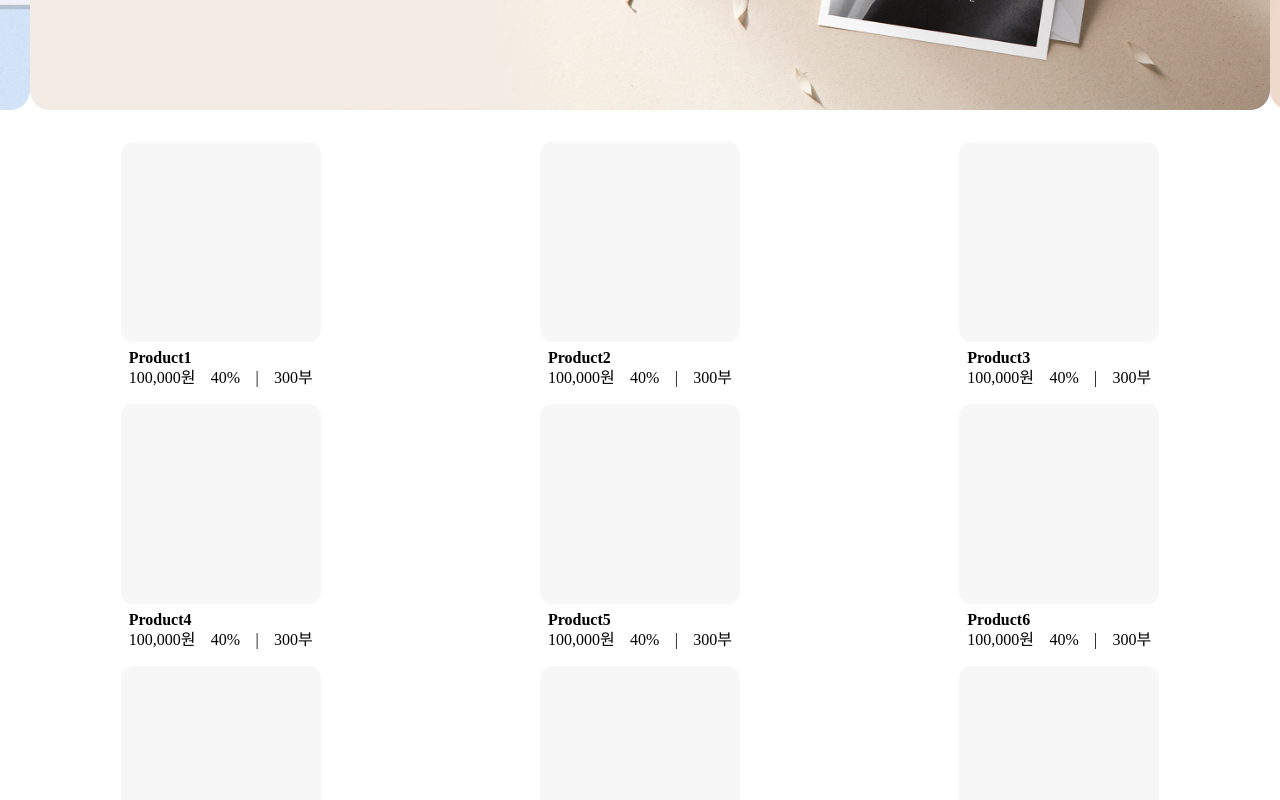
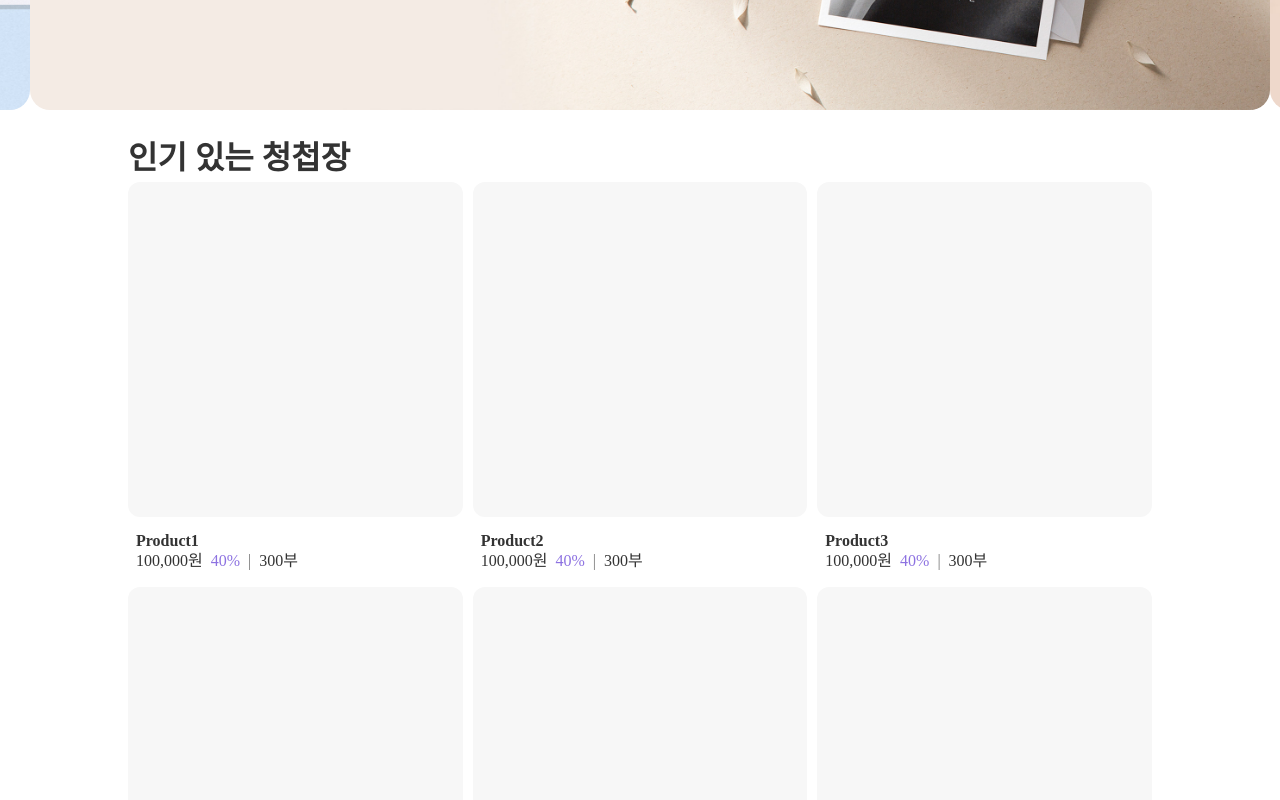
Before and after one commit to Choi-Yuchan/withus_frontend, a React (Create React App) app: page / in a window 1280 px wide. Shown: the part 520-1320 px from the top of the page. Built offline with nearby package versions, Linux system fonts and the light colour scheme.

Commit message:
create a global styles for colors

```diff
--- a/src/index.js
+++ b/src/index.js
@@ -4,10 +4,33 @@ import ReactDOM from "react-dom/client";
 import App from "./App";
 import "./styles/reset.css";
 import { BrowserRouter } from "react-router-dom";
+import { Global } from "@emotion/react";
 
 const root = ReactDOM.createRoot(document.getElementById("root"));
 root.render(
   <BrowserRouter>
+    <Global
+      styles={{
+        ".main-color": {
+          color: "#8d9eff",
+        },
+        ".sub-color-01": {
+          color: "#6c4ab6",
+        },
+        ".sub-color-02": {
+          color: "#8d72e1",
+        },
+        ".sub-color-03": {
+          color: "#b9e0ff",
+        },
+        ".main-font-color": {
+          color: "#333",
+        },
+        ".sub-font-color": {
+          color: "#777",
+        },
+      }}
+    />
     <App />
   </BrowserRouter>
 );
--- a/src/page/Home.jsx
+++ b/src/page/Home.jsx
@@ -6,11 +6,14 @@ import Carousel from "../components/Carousel";
 
 export default function Home() {
   const productlists = [1, 2, 3, 4, 5, 6, 7, 8, 9];
+
   return (
-    <div>
+    <div className="main-font-color">
       <Header />
       <main>
         <Carousel />
+        <ProductSection>
+          <h2>인기 있는 청첩장</h2>
           <ProductList>
             {productlists.map((product, index) => (
               <li key={index}>
@@ -18,13 +21,17 @@ export default function Home() {
                 <ProductDesc>
                   <h4>Product{product}</h4>
                   <span>
+                    <ProductPriceLabel>
                       <p>100,000원</p>
-                  <p>40%</p> | <p>300부</p>
+                      <p>40%</p>
+                    </ProductPriceLabel>
+                    <span>300부</span>
                   </span>
                 </ProductDesc>
               </li>
             ))}
           </ProductList>
+        </ProductSection>
       </main>
       <Footer />
     </div>
@@ -32,19 +39,32 @@ export default function Home() {
 }
 
 const ProductImage = styled.div`
-  width: 200px;
-  height: 200px;
+  width: 100%;
+  aspect-ratio: 1/1;
   border-radius: 12px;
   background-color: #f7f7f7;
 `;
+const ProductSection = styled.section`
+  padding-block: 1rem;
+  padding-inline: 10vw;
 
+  h2 {
+    font-weight: 600;
+    font-size: 2rem;
+    margin-bottom: 0.5rem;
+  }
+`;
 const ProductList = styled.ul`
   display: grid;
-  padding: 1rem;
+
   grid-template-columns: 1fr 1fr 1fr;
   grid-gap: 10px;
   justify-items: center;
   align-items: center;
+
+  li {
+    width: 100%;
+  }
 `;
 
 const ProductDesc = styled.div`
@@ -53,11 +73,27 @@ const ProductDesc = styled.div`
   padding: 0.5rem;
 
   span {
-    display: flex;
-    justify-content: space-between;
+    display: inline-flex;
   }
+
   h4 {
     font-weight: 600;
+    margin-top: 0.5rem;
     margin-bottom: 4px;
   }
 `;
+
+const ProductPriceLabel = styled.span`
+  p {
+    margin-right: 0.5rem;
+  }
+  p:last-child {
+    color: #8d72e1;
+  }
+  &::after {
+    content: "|";
+    display: inline-block;
+    color: #777;
+    margin-right: 0.5rem;
+  }
+`;
```
Lines whose indentation alone changed are shown as unchanged.
